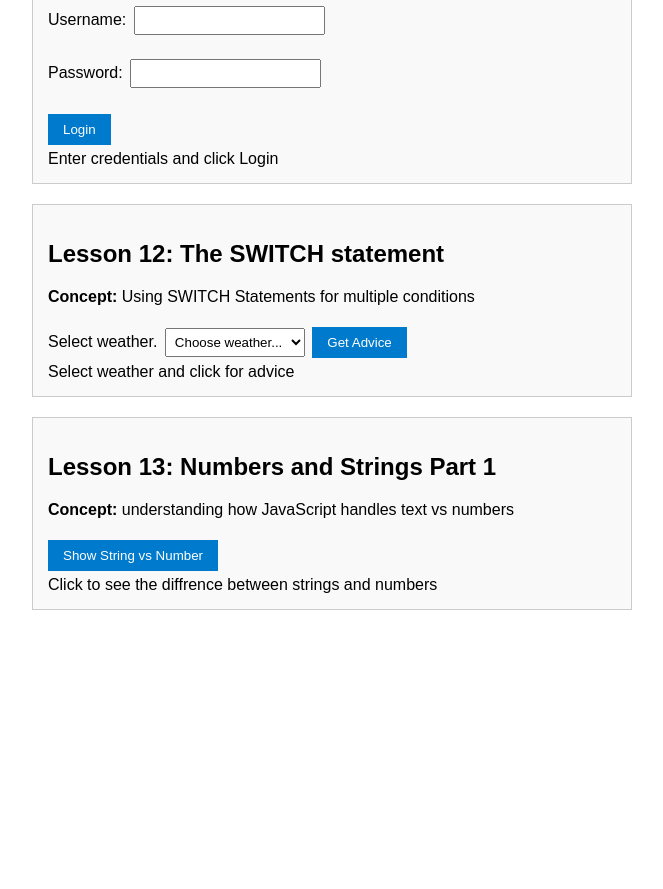
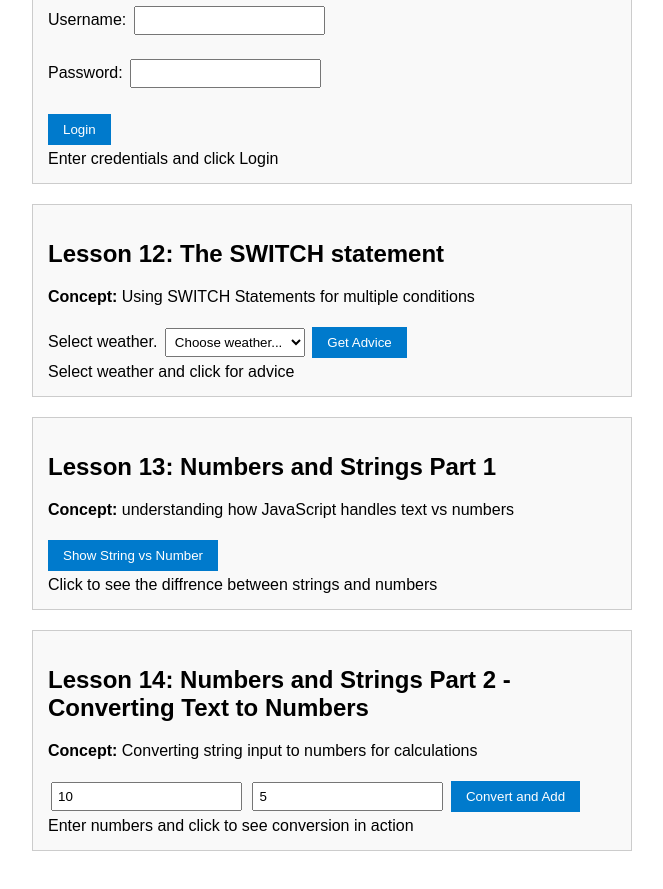
Before and after one commit to Agent1c/week4-javascript, a plain HTML site: page index.html in a window 1280 px wide. Shown: the part 2490-3379 px from the top of the page, without its empty margins (308-971 px from the left). Before the commit the page ends 3160 px from the top, so only its background shows below. Drawn offline with Linux system fonts and the light colour scheme.

Commit message:
Lesson 14: Numbers and Strings Part 2

```diff
--- a/index.html
+++ b/index.html
@@ -316,6 +316,36 @@
         </script>
     </div>
 
+    <!-- Lesson 14 -->
+     <div class="lesson">
+        <h2>Lesson 14: Numbers and Strings Part 2 - Converting Text to Numbers</h2>
+        <p><strong>Concept:</strong> Converting string input to numbers for calculations</p>
+
+        <input type="text" id="textNumber1" placeholder="Enter first number" value="10">
+        <input type="text" id="textNumber2" placeholder="Enter second number" value="5">
+        <button onclick="convertAndAdd()">Convert and Add</button>
+        <div class="output" id="conversionOutput">Enter
+            numbers and click to see conversion in action</div>
+
+        <script>
+            function convertAndAdd() {
+                var input1 = document.getElementById("textNumber1").value;
+                var input2 = document.getElementById("textNumber2").value;
+
+                //Without conversion (String concatenation)
+                var stringResult = input1 + input2;
+
+                //With conversion (number addition)
+                var numberResult = parseInt(input1) + parseInt(input2);
+
+                document.getElementById("conversionOutput").innerHTML =
+                    "Without conversion: " + stringResult + "<br>" +
+                    "With conversion: " + numberResult;
+            }
+        </script>
+
+
+    </div>
 
 
 
```
